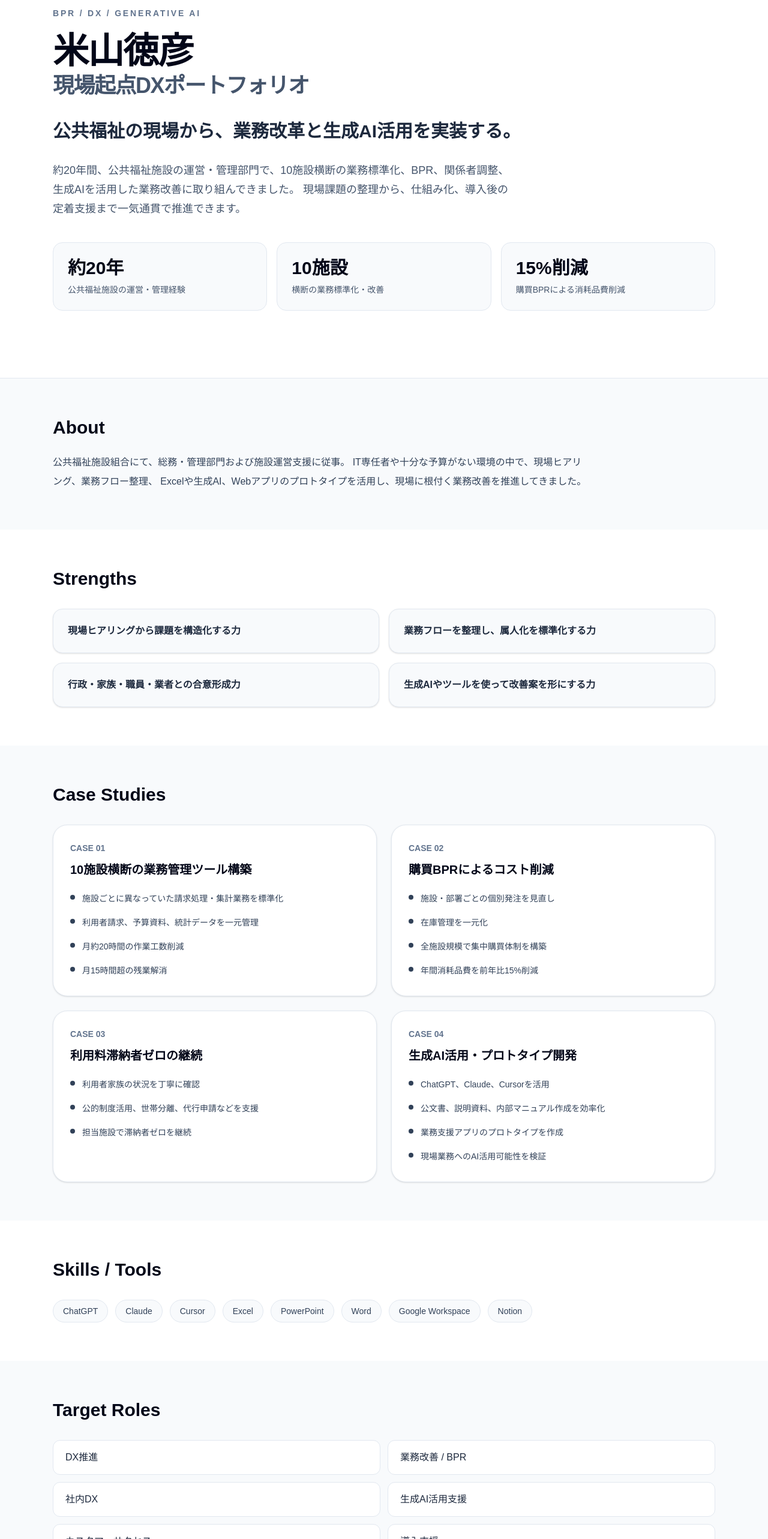
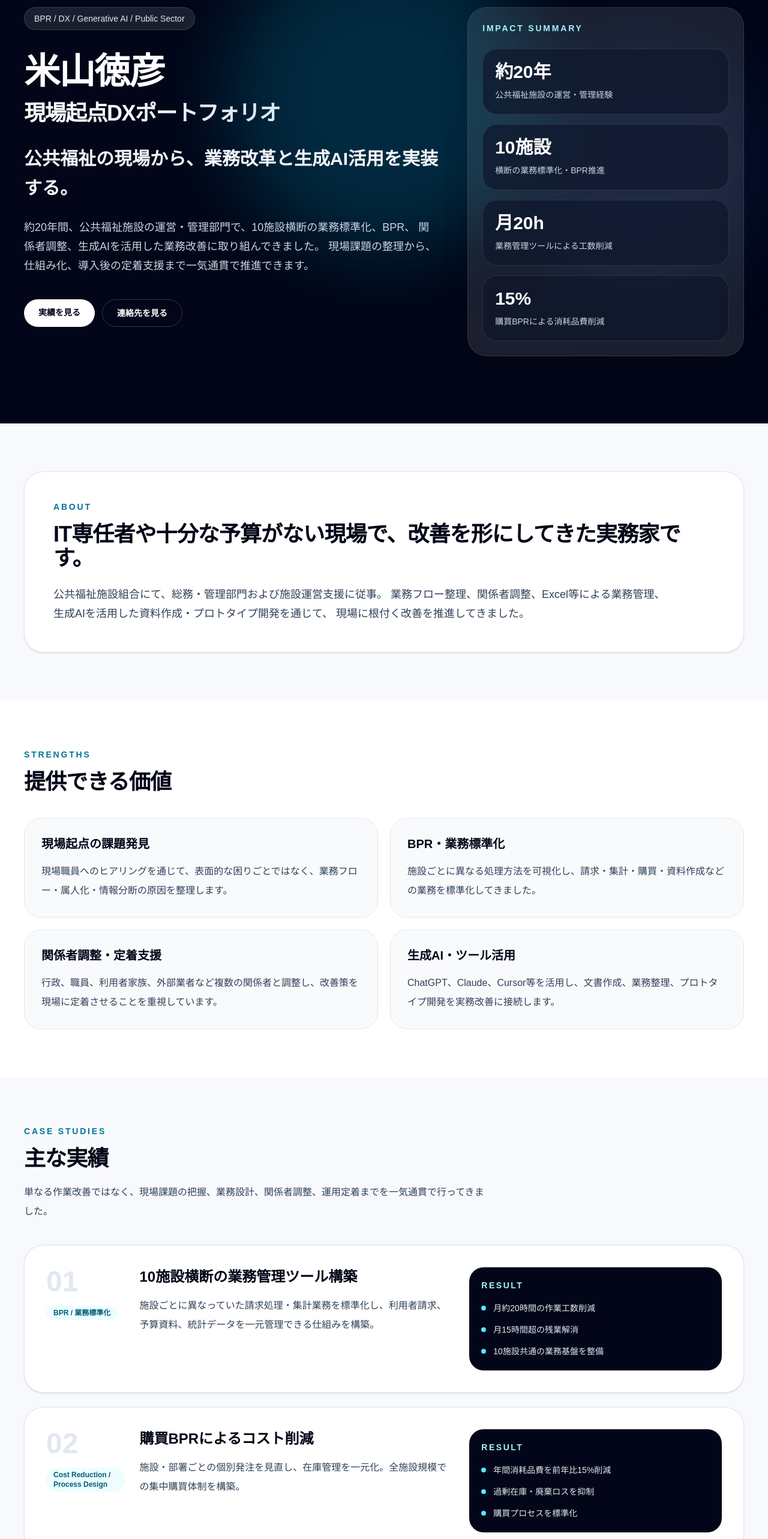
Before and after one commit to diveto21/yoneyama-portfolio, a Next.js app: page / in a window 1280 px wide. Shown: the part 100-2666 px from the top of the page at 60% size. Built offline with nearby package versions, Linux system fonts and the light colour scheme.

Commit message:
Improve portfolio design

```diff
--- a/app/page.tsx
+++ b/app/page.tsx
@@ -1,46 +1,66 @@
-const caseStudies = [
+const achievements = [
+  { value: "約20年", label: "公共福祉施設の運営・管理経験" },
+  { value: "10施設", label: "横断の業務標準化・BPR推進" },
+  { value: "月20h", label: "業務管理ツールによる工数削減" },
+  { value: "15%", label: "購買BPRによる消耗品費削減" },
+];
+
+const strengths = [
   {
-    title: "10施設横断の業務管理ツール構築",
-    points: [
-      "施設ごとに異なっていた請求処理・集計業務を標準化",
-      "利用者請求、予算資料、統計データを一元管理",
-      "月約20時間の作業工数削減",
-      "月15時間超の残業解消",
-    ],
+    title: "現場起点の課題発見",
+    description:
+      "現場職員へのヒアリングを通じて、表面的な困りごとではなく、業務フロー・属人化・情報分断の原因を整理します。",
   },
   {
-    title: "購買BPRによるコスト削減",
-    points: [
-      "施設・部署ごとの個別発注を見直し",
-      "在庫管理を一元化",
-      "全施設規模で集中購買体制を構築",
-      "年間消耗品費を前年比15%削減",
-    ],
+    title: "BPR・業務標準化",
+    description:
+      "施設ごとに異なる処理方法を可視化し、請求・集計・購買・資料作成などの業務を標準化してきました。",
   },
   {
-    title: "利用料滞納者ゼロの継続",
-    points: [
-      "利用者家族の状況を丁寧に確認",
-      "公的制度活用、世帯分離、代行申請などを支援",
-      "担当施設で滞納者ゼロを継続",
-    ],
+    title: "関係者調整・定着支援",
+    description:
+      "行政、職員、利用者家族、外部業者など複数の関係者と調整し、改善策を現場に定着させることを重視しています。",
   },
   {
-    title: "生成AI活用・プロトタイプ開発",
-    points: [
-      "ChatGPT、Claude、Cursorを活用",
-      "公文書、説明資料、内部マニュアル作成を効率化",
-      "業務支援アプリのプロトタイプを作成",
-      "現場業務へのAI活用可能性を検証",
-    ],
+    title: "生成AI・ツール活用",
+    description:
+      "ChatGPT、Claude、Cursor等を活用し、文書作成、業務整理、プロトタイプ開発を実務改善に接続します。",
   },
 ];
 
-const strengths = [
-  "現場ヒアリングから課題を構造化する力",
-  "業務フローを整理し、属人化を標準化する力",
-  "行政・家族・職員・業者との合意形成力",
-  "生成AIやツールを使って改善案を形にする力",
+const caseStudies = [
+  {
+    number: "01",
+    title: "10施設横断の業務管理ツール構築",
+    category: "BPR / 業務標準化",
+    summary:
+      "施設ごとに異なっていた請求処理・集計業務を標準化し、利用者請求、予算資料、統計データを一元管理できる仕組みを構築。",
+    results: ["月約20時間の作業工数削減", "月15時間超の残業解消", "10施設共通の業務基盤を整備"],
+  },
+  {
+    number: "02",
+    title: "購買BPRによるコスト削減",
+    category: "Cost Reduction / Process Design",
+    summary:
+      "施設・部署ごとの個別発注を見直し、在庫管理を一元化。全施設規模での集中購買体制を構築。",
+    results: ["年間消耗品費を前年比15%削減", "過剰在庫・廃棄ロスを抑制", "購買プロセスを標準化"],
+  },
+  {
+    number: "03",
+    title: "利用料滞納者ゼロの継続",
+    category: "制度理解 / 家族対応 / リスク管理",
+    summary:
+      "利用者家族の状況を丁寧に確認し、公的制度活用、世帯分離、代行申請などを支援。単なる督促ではなく、制度活用と伴走支援で課題を解決。",
+    results: ["担当施設で滞納者ゼロを継続", "家族・行政との調整を実施", "財務リスクと福祉的支援を両立"],
+  },
+  {
+    number: "04",
+    title: "生成AI活用・プロトタイプ開発",
+    category: "Generative AI / Prototype",
+    summary:
+      "ChatGPT、Claude、Cursorを活用し、公文書、説明資料、内部マニュアル作成を効率化。業務支援アプリのプロトタイプも作成。",
+    results: ["資料作成・文書作成を効率化", "現場業務へのAI活用可能性を検証", "プロトタイプを通じて改善案を具体化"],
+  },
 ];
 
 const tools = [
@@ -52,9 +72,11 @@ const tools = [
   "Word",
   "Google Workspace",
   "Notion",
+  "Next.js",
+  "Tailwind CSS",
 ];
 
-const targetRoles = [
+const roles = [
   "DX推進",
   "業務改善 / BPR",
   "社内DX",
@@ -66,129 +88,198 @@ const targetRoles = [
 
 export default function Home() {
   return (
-    <main className="min-h-screen bg-slate-50 text-slate-900">
-      <section className="border-b border-slate-200 bg-white">
-        <div className="mx-auto flex max-w-6xl flex-col gap-10 px-6 py-20 md:py-28">
-          <div className="max-w-4xl">
-            <p className="mb-4 text-sm font-semibold tracking-[0.2em] text-slate-500">
-              BPR / DX / GENERATIVE AI
-            </p>
-            <h1 className="text-4xl font-bold leading-tight tracking-tight text-slate-950 md:text-6xl">
+    <main className="min-h-screen bg-[#f7f9fc] text-slate-900">
+      <section className="relative overflow-hidden bg-slate-950 text-white">
+        <div className="absolute left-1/2 top-0 h-[520px] w-[520px] -translate-x-1/2 rounded-full bg-cyan-500/20 blur-3xl" />
+        <div className="absolute right-0 top-40 h-[420px] w-[420px] rounded-full bg-blue-500/10 blur-3xl" />
+
+        <div className="relative mx-auto grid max-w-7xl gap-12 px-6 py-20 md:grid-cols-[1.2fr_0.8fr] md:px-10 md:py-28">
+          <div>
+            <div className="mb-8 inline-flex rounded-full border border-white/15 bg-white/10 px-4 py-2 text-sm text-slate-200 backdrop-blur">
+              BPR / DX / Generative AI / Public Sector
+            </div>
+
+            <h1 className="text-4xl font-black leading-tight tracking-tight md:text-6xl">
               米山徳彦
-              <span className="block text-2xl font-semibold text-slate-600 md:text-4xl">
+              <span className="mt-3 block bg-gradient-to-r from-white via-slate-200 to-cyan-200 bg-clip-text text-2xl text-transparent md:text-4xl">
                 現場起点DXポートフォリオ
               </span>
             </h1>
-            <p className="mt-8 text-2xl font-semibold leading-relaxed text-slate-800 md:text-3xl">
+
+            <p className="mt-8 max-w-3xl text-2xl font-semibold leading-relaxed text-slate-100 md:text-3xl">
               公共福祉の現場から、業務改革と生成AI活用を実装する。
             </p>
-            <p className="mt-6 max-w-3xl text-base leading-8 text-slate-600 md:text-lg">
-              約20年間、公共福祉施設の運営・管理部門で、10施設横断の業務標準化、BPR、関係者調整、生成AIを活用した業務改善に取り組んできました。
+
+            <p className="mt-6 max-w-3xl text-base leading-8 text-slate-300 md:text-lg">
+              約20年間、公共福祉施設の運営・管理部門で、10施設横断の業務標準化、BPR、
+              関係者調整、生成AIを活用した業務改善に取り組んできました。
               現場課題の整理から、仕組み化、導入後の定着支援まで一気通貫で推進できます。
             </p>
+
+            <div className="mt-10 flex flex-wrap gap-3">
+              <a
+                href="#cases"
+                className="rounded-full bg-white px-6 py-3 text-sm font-bold text-slate-950 transition hover:bg-cyan-100"
+              >
+                実績を見る
+              </a>
+              <a
+                href="#contact"
+                className="rounded-full border border-white/20 px-6 py-3 text-sm font-bold text-white transition hover:bg-white/10"
+              >
+                連絡先を見る
+              </a>
+            </div>
           </div>
 
-          <div className="grid gap-4 md:grid-cols-3">
-            <div className="rounded-2xl border border-slate-200 bg-slate-50 p-6">
-              <p className="text-3xl font-bold text-slate-950">約20年</p>
-              <p className="mt-2 text-sm text-slate-600">公共福祉施設の運営・管理経験</p>
+          <div className="rounded-[2rem] border border-white/10 bg-white/10 p-6 shadow-2xl backdrop-blur">
+            <p className="text-sm font-semibold tracking-[0.2em] text-cyan-200">
+              IMPACT SUMMARY
+            </p>
+
+            <div className="mt-6 grid gap-4">
+              {achievements.map((item) => (
+                <div
+                  key={item.label}
+                  className="rounded-3xl border border-white/10 bg-slate-900/70 p-5"
+                >
+                  <p className="text-3xl font-black text-white">{item.value}</p>
+                  <p className="mt-2 text-sm leading-6 text-slate-300">{item.label}</p>
                 </div>
-            <div className="rounded-2xl border border-slate-200 bg-slate-50 p-6">
-              <p className="text-3xl font-bold text-slate-950">10施設</p>
-              <p className="mt-2 text-sm text-slate-600">横断の業務標準化・改善</p>
-            </div>
-            <div className="rounded-2xl border border-slate-200 bg-slate-50 p-6">
-              <p className="text-3xl font-bold text-slate-950">15%削減</p>
-              <p className="mt-2 text-sm text-slate-600">購買BPRによる消耗品費削減</p>
+              ))}
             </div>
           </div>
         </div>
       </section>
 
-      <section className="mx-auto max-w-6xl px-6 py-16">
-        <h2 className="text-2xl font-bold text-slate-950 md:text-3xl">About</h2>
-        <p className="mt-6 max-w-4xl text-base leading-8 text-slate-700">
+      <section className="mx-auto max-w-7xl px-6 py-16 md:px-10 md:py-20">
+        <div className="rounded-[2rem] border border-slate-200 bg-white p-8 shadow-sm md:p-12">
+          <p className="text-sm font-bold tracking-[0.2em] text-cyan-700">ABOUT</p>
+          <h2 className="mt-4 text-3xl font-black tracking-tight text-slate-950 md:text-4xl">
+            IT専任者や十分な予算がない現場で、改善を形にしてきた実務家です。
+          </h2>
+          <p className="mt-6 max-w-5xl text-base leading-8 text-slate-700 md:text-lg">
             公共福祉施設組合にて、総務・管理部門および施設運営支援に従事。
-          IT専任者や十分な予算がない環境の中で、現場ヒアリング、業務フロー整理、
-          Excelや生成AI、Webアプリのプロトタイプを活用し、現場に根付く業務改善を推進してきました。
+            業務フロー整理、関係者調整、Excel等による業務管理、生成AIを活用した資料作成・プロトタイプ開発を通じて、
+            現場に根付く改善を推進してきました。
           </p>
+        </div>
       </section>
 
       <section className="bg-white">
-        <div className="mx-auto max-w-6xl px-6 py-16">
-          <h2 className="text-2xl font-bold text-slate-950 md:text-3xl">Strengths</h2>
-          <div className="mt-8 grid gap-4 md:grid-cols-2">
+        <div className="mx-auto max-w-7xl px-6 py-16 md:px-10 md:py-20">
+          <div className="max-w-3xl">
+            <p className="text-sm font-bold tracking-[0.2em] text-cyan-700">STRENGTHS</p>
+            <h2 className="mt-4 text-3xl font-black tracking-tight text-slate-950 md:text-4xl">
+              提供できる価値
+            </h2>
+          </div>
+
+          <div className="mt-10 grid gap-5 md:grid-cols-2">
             {strengths.map((strength) => (
-              <div
-                key={strength}
-                className="rounded-2xl border border-slate-200 bg-slate-50 p-6 shadow-sm"
+              <article
+                key={strength.title}
+                className="rounded-[1.75rem] border border-slate-200 bg-slate-50 p-7 transition hover:-translate-y-1 hover:shadow-xl"
               >
-                <p className="font-semibold text-slate-800">{strength}</p>
-              </div>
+                <h3 className="text-xl font-black text-slate-950">{strength.title}</h3>
+                <p className="mt-4 leading-8 text-slate-700">{strength.description}</p>
+              </article>
             ))}
           </div>
         </div>
       </section>
 
-      <section className="mx-auto max-w-6xl px-6 py-16">
-        <h2 className="text-2xl font-bold text-slate-950 md:text-3xl">Case Studies</h2>
-        <div className="mt-8 grid gap-6 md:grid-cols-2">
-          {caseStudies.map((caseStudy, index) => (
+      <section id="cases" className="mx-auto max-w-7xl px-6 py-16 md:px-10 md:py-20">
+        <div className="max-w-3xl">
+          <p className="text-sm font-bold tracking-[0.2em] text-cyan-700">CASE STUDIES</p>
+          <h2 className="mt-4 text-3xl font-black tracking-tight text-slate-950 md:text-4xl">
+            主な実績
+          </h2>
+          <p className="mt-5 leading-8 text-slate-700">
+            単なる作業改善ではなく、現場課題の把握、業務設計、関係者調整、運用定着までを一気通貫で行ってきました。
+          </p>
+        </div>
+
+        <div className="mt-10 grid gap-6">
+          {caseStudies.map((item) => (
             <article
-              key={caseStudy.title}
-              className="rounded-3xl border border-slate-200 bg-white p-7 shadow-sm"
+              key={item.number}
+              className="grid gap-6 rounded-[2rem] border border-slate-200 bg-white p-7 shadow-sm md:grid-cols-[0.25fr_1fr_0.8fr] md:p-9"
             >
-              <p className="text-sm font-semibold text-slate-500">
-                CASE {String(index + 1).padStart(2, "0")}
+              <div>
+                <p className="text-5xl font-black text-slate-200">{item.number}</p>
+                <p className="mt-4 inline-flex rounded-full bg-cyan-50 px-3 py-1 text-xs font-bold text-cyan-800">
+                  {item.category}
                 </p>
-              <h3 className="mt-3 text-xl font-bold text-slate-950">{caseStudy.title}</h3>
-              <ul className="mt-5 space-y-3 text-sm leading-7 text-slate-700">
-                {caseStudy.points.map((point) => (
-                  <li key={point} className="flex gap-3">
-                    <span className="mt-2 h-2 w-2 shrink-0 rounded-full bg-slate-700" />
-                    <span>{point}</span>
+              </div>
+
+              <div>
+                <h3 className="text-2xl font-black text-slate-950">{item.title}</h3>
+                <p className="mt-4 leading-8 text-slate-700">{item.summary}</p>
+              </div>
+
+              <div className="rounded-3xl bg-slate-950 p-5 text-white">
+                <p className="text-sm font-bold tracking-[0.18em] text-cyan-200">RESULT</p>
+                <ul className="mt-4 space-y-3">
+                  {item.results.map((result) => (
+                    <li key={result} className="flex gap-3 text-sm leading-6 text-slate-200">
+                      <span className="mt-2 h-2 w-2 shrink-0 rounded-full bg-cyan-300" />
+                      <span>{result}</span>
                     </li>
                   ))}
                 </ul>
+              </div>
             </article>
           ))}
         </div>
       </section>
 
-      <section className="bg-white">
-        <div className="mx-auto max-w-6xl px-6 py-16">
-          <h2 className="text-2xl font-bold text-slate-950 md:text-3xl">Skills / Tools</h2>
+      <section className="bg-slate-950 text-white">
+        <div className="mx-auto grid max-w-7xl gap-10 px-6 py-16 md:grid-cols-2 md:px-10 md:py-20">
+          <div>
+            <p className="text-sm font-bold tracking-[0.2em] text-cyan-200">SKILLS / TOOLS</p>
+            <h2 className="mt-4 text-3xl font-black md:text-4xl">使用ツール・スキル</h2>
             <div className="mt-8 flex flex-wrap gap-3">
               {tools.map((tool) => (
                 <span
                   key={tool}
-                className="rounded-full border border-slate-200 bg-slate-50 px-4 py-2 text-sm font-medium text-slate-700"
+                  className="rounded-full border border-white/10 bg-white/10 px-4 py-2 text-sm font-semibold text-slate-100"
                 >
                   {tool}
                 </span>
               ))}
             </div>
           </div>
-      </section>
 
-      <section className="mx-auto max-w-6xl px-6 py-16">
-        <h2 className="text-2xl font-bold text-slate-950 md:text-3xl">Target Roles</h2>
-        <div className="mt-8 grid gap-3 md:grid-cols-2">
-          {targetRoles.map((role) => (
-            <div key={role} className="rounded-xl border border-slate-200 bg-white px-5 py-4">
-              <p className="font-medium text-slate-800">{role}</p>
+          <div>
+            <p className="text-sm font-bold tracking-[0.2em] text-cyan-200">TARGET ROLES</p>
+            <h2 className="mt-4 text-3xl font-black md:text-4xl">希望・適性職種</h2>
+            <div className="mt-8 grid gap-3">
+              {roles.map((role) => (
+                <div
+                  key={role}
+                  className="rounded-2xl border border-white/10 bg-white/10 px-5 py-4 text-sm font-semibold text-slate-100"
+                >
+                  {role}
                 </div>
               ))}
             </div>
+          </div>
+        </div>
       </section>
 
-      <section className="border-t border-slate-200 bg-slate-950 text-white">
-        <div className="mx-auto max-w-6xl px-6 py-16">
-          <h2 className="text-2xl font-bold md:text-3xl">Contact</h2>
-          <p className="mt-6 max-w-3xl leading-8 text-slate-300">
+      <section id="contact" className="bg-gradient-to-br from-slate-900 via-slate-950 to-black text-white">
+        <div className="mx-auto max-w-7xl px-6 py-16 md:px-10 md:py-20">
+          <div className="rounded-[2rem] border border-white/10 bg-white/5 p-8 md:p-12">
+            <p className="text-sm font-bold tracking-[0.2em] text-cyan-200">CONTACT</p>
+            <h2 className="mt-4 text-3xl font-black md:text-4xl">
+              現場に根付くDX・業務改善を推進します。
+            </h2>
+            <p className="mt-6 max-w-4xl leading-8 text-slate-300">
               BPR、DX推進、生成AI活用支援、公共・福祉領域向けITサービスに関するご相談や選考のご連絡は、
               職務経歴書または各転職サービス上のメッセージよりお願いいたします。
             </p>
+          </div>
         </div>
       </section>
     </main>
```
Lines whose indentation alone changed are shown as unchanged.
